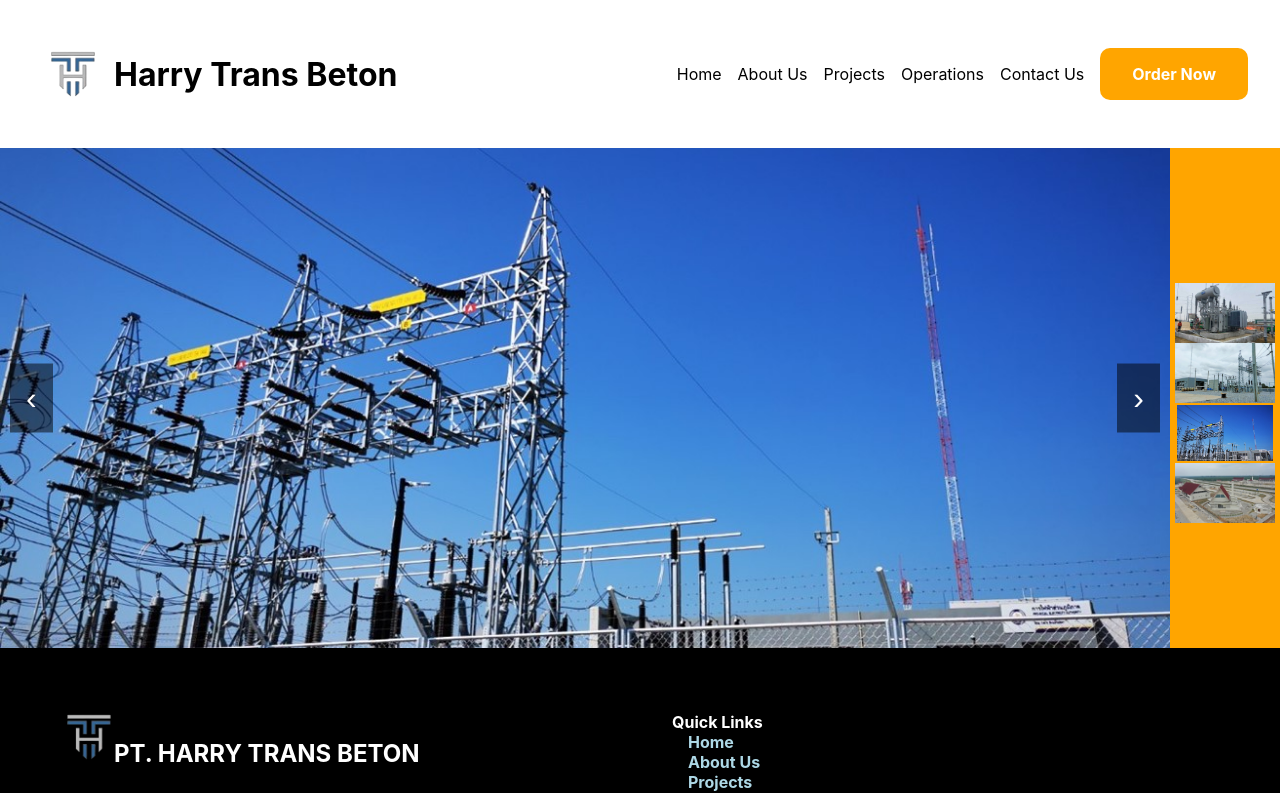
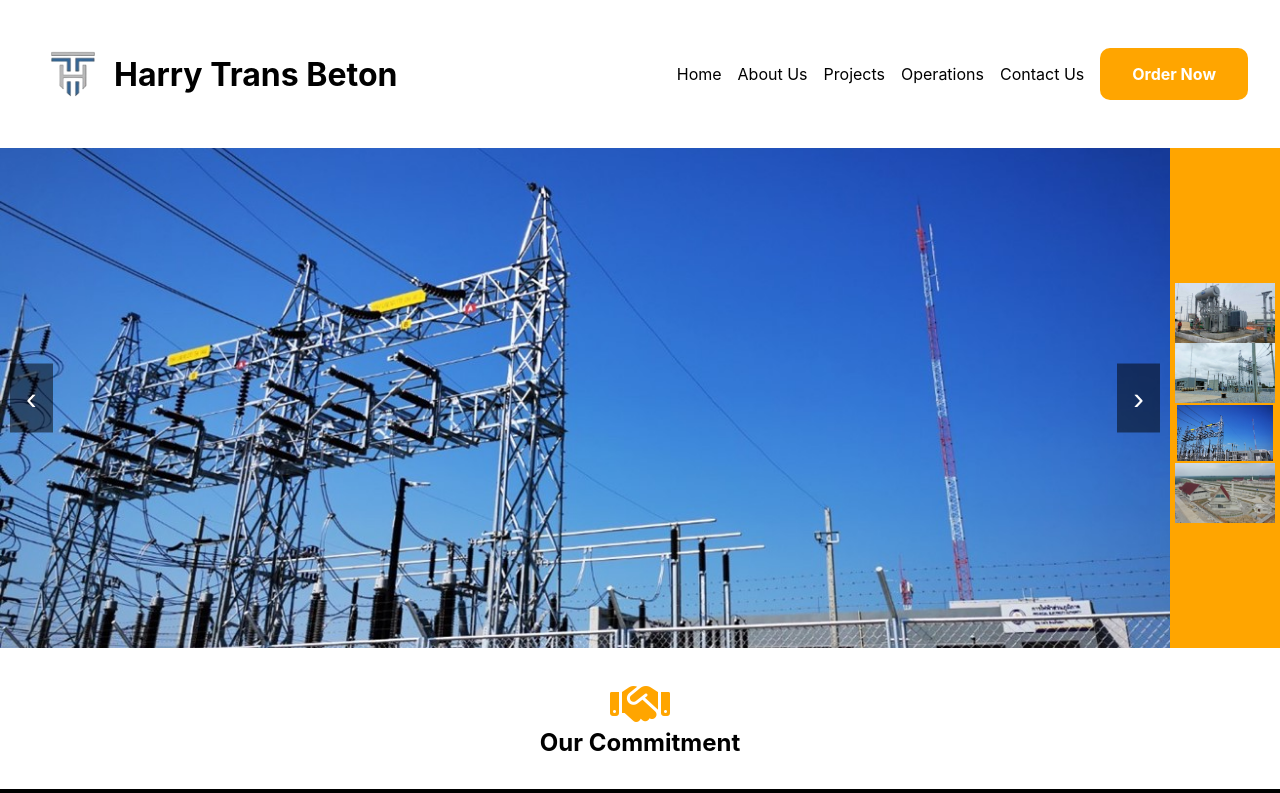
Before and after one commit to alvianzf/harry-trans-beton, a React (Vite) app: page / in a window 1280 px wide. Shown: the top 793 px of the page. Built offline with nearby package versions, Linux system fonts and the light colour scheme.

Commit message:
add commitment skeleton page

```diff
--- a/src/App.css
+++ b/src/App.css
@@ -68,6 +68,25 @@
 
 .active-thumbnail {
   border: 2px solid orange;
+}
+
+/* Our Commitment Styles */
+.our-commitment {
+  background-color: white;
+  color: black;
+  display: flex;
+  justify-content: space-around;
+  align-items: center;
+  padding: 2rem;
+}
+
+.commitment-content {
+  text-align: center;
+}
+
+.big-icon {
+  font-size: 3rem;
+  color: orange;
 }
 
 
--- /dev/null
+++ b/src/components/home/Commitment.tsx
@@ -0,0 +1,13 @@
+import React from 'react'
+
+function Commitment() {
+  return (
+    <div className='our-commitment'>
+        <div className='commitment-content'>
+            <i className='fas fa-handshake big-icon'></i> <h2>Our Commitment</h2>
+            </div>
+    </div>
+  )
+}
+
+export default Commitment
--- a/src/pages/Home.tsx
+++ b/src/pages/Home.tsx
@@ -1,9 +1,11 @@
+import Commitment from "../components/home/Commitment"
 import Hero from "../components/home/Hero"
 
 function Home() {
   return (
     <div>
       <Hero />
+      <Commitment />
     </div>
   )
 }
```
